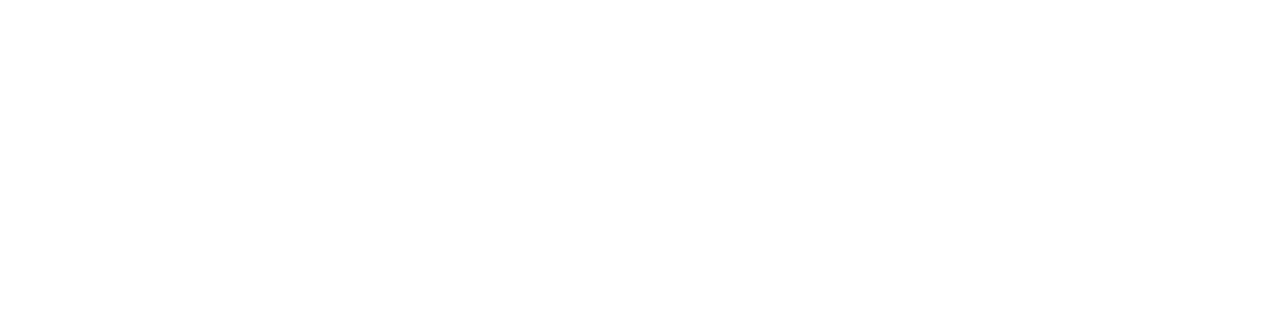
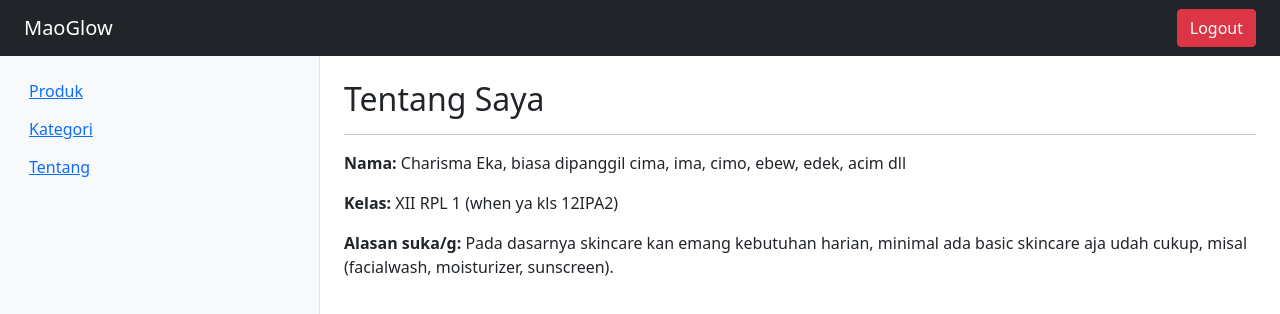
Before and after one commit to acimaoo/glowlist_frontend, a React (Vite) app: page /tentang in a window 1280 px wide. Before the commit this address had no page. Shown: the top 314 px of the page. Built offline with nearby package versions, Linux system fonts and the light colour scheme.

Commit message:
penambahan menu tentang.jsx

```diff
--- a/src/App.jsx
+++ b/src/App.jsx
@@ -3,6 +3,7 @@
 import Home from "./pages/Home.jsx";
 import Produk from "./pages/Produk.jsx";
 import Kategori from "./pages/Kategori.jsx";
+import Tentang from "./pages/Tentang.jsx";
 
 export default function App() {
   return (
@@ -12,6 +13,7 @@
           <Route index element={<Home />} />
           <Route path="produk" element={<Produk />} />
           <Route path="kategori" element={<Kategori />} />
+          <Route path="tentang" element={<Tentang />} />
         </Route>
       </Routes>
     </BrowserRouter>
--- a/src/components/Sidebar.jsx
+++ b/src/components/Sidebar.jsx
@@ -10,6 +10,9 @@
                 <li className="nav-item">
                     <Link to="/kategori" className="btn btn-link text-start w-100">Kategori</Link>
                 </li>
+                <li className="nav-item">
+                    <Link to="/tentang" className="btn btn-link text-start w-100">Tentang</Link>
+                </li>
             </ul>
         </div>
     )
--- /dev/null
+++ b/src/pages/Tentang.jsx
@@ -0,0 +1,14 @@
+/// Tentang.jsx
+export default function Tentang() {
+  return (
+    <div className="container mt-4">
+      <h2>Tentang Saya</h2>
+      <hr />
+      <p><strong>Nama:</strong> Charisma Eka, biasa dipanggil cima, ima, cimo, ebew, edek, acim dll</p>
+      <p><strong>Kelas:</strong> XII RPL 1 (when ya kls 12IPA2)</p>
+      <p>
+        <strong>Alasan suka/g:</strong> Pada dasarnya skincare kan emang kebutuhan harian, minimal ada basic skincare aja udah cukup, misal (facialwash, moisturizer, sunscreen).
+      </p>
+    </div>
+  );
+}
```
